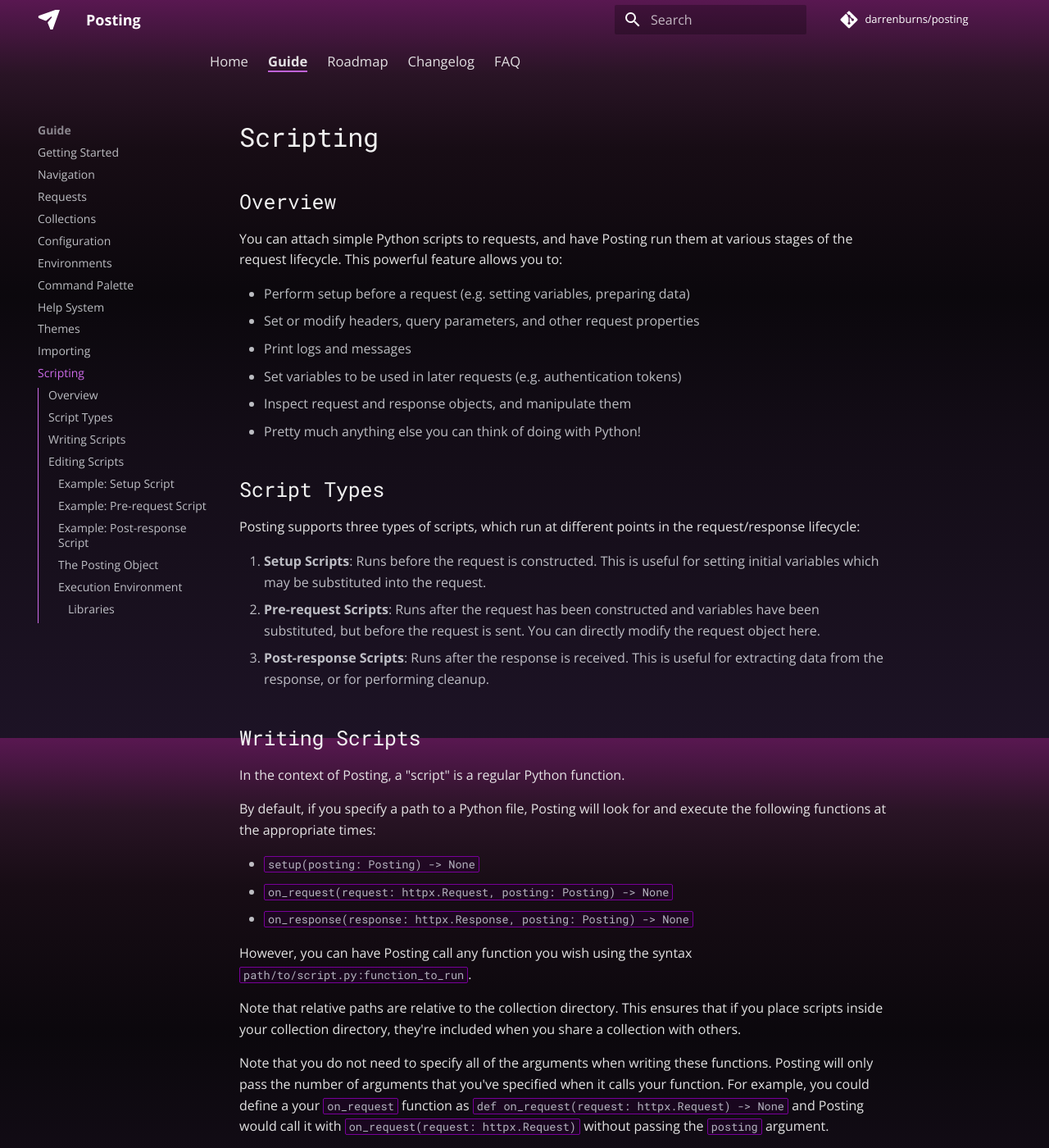
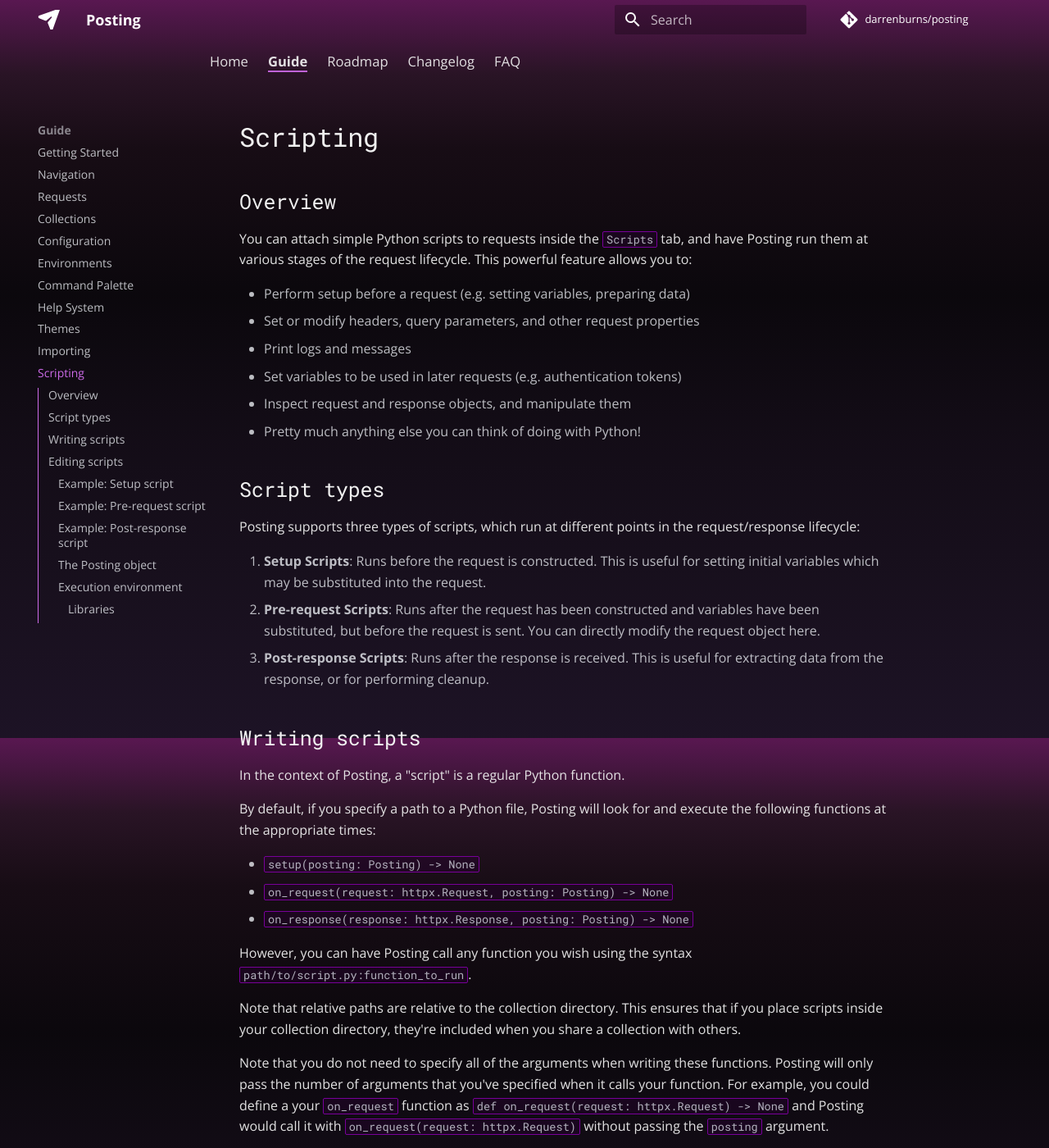
Before and after one commit to darrenburns/posting, an MkDocs documentation site: the page built from docs/guide/scripting.md, in a window 1280 px wide and 1400 px high. Shown: the whole window at 82% size. Built offline with MkDocs 1.6.1 and Material for MkDocs 9.7.7, drawn with Linux system fonts in a browser that asks for light colours; comment, search, counter and statistics services are not loaded; some of the changed text lies outside the part shown.

````diff
--- a/docs/guide/scripting.md
+++ b/docs/guide/scripting.md
@@ -1,6 +1,6 @@
 ## Overview
 
-You can attach simple Python scripts to requests, and have Posting run them at various stages of the request lifecycle. This powerful feature allows you to:
+You can attach simple Python scripts to requests inside the `Scripts` tab, and have Posting run them at various stages of the request lifecycle. This powerful feature allows you to:
 
 - Perform setup before a request (e.g. setting variables, preparing data)
 - Set or modify headers, query parameters, and other request properties
@@ -9,7 +9,7 @@ You can attach simple Python scripts to requests, and have Posting run them at v
 - Inspect request and response objects, and manipulate them
 - Pretty much anything else you can think of doing with Python!
 
-## Script Types
+## Script types
 
 Posting supports three types of scripts, which run at different points in the request/response lifecycle:
 
@@ -17,7 +17,7 @@ Posting supports three types of scripts, which run at different points in the re
 2. **Pre-request Scripts**: Runs after the request has been constructed and variables have been substituted, but before the request is sent. You can directly modify the request object here.
 3. **Post-response Scripts**: Runs after the response is received. This is useful for extracting data from the response, or for performing cleanup.
 
-## Writing Scripts
+## Writing scripts
 
 In the context of Posting, a "script" is a regular Python function.
 
@@ -35,7 +35,7 @@ they're included when you share a collection with others.
 
 Note that you do not need to specify all of the arguments when writing these functions. Posting will only pass the number of arguments that you've specified when it calls your function. For example, you could define a your `on_request` function as `def on_request(request: httpx.Request) -> None` and Posting would call it with `on_request(request: httpx.Request)` without passing the `posting` argument.
 
-## Editing Scripts
+## Editing scripts
 
 When you edit a script, it'll automatically be reloaded.
 This means you can keep Posting open while editing it.
@@ -46,7 +46,7 @@ Press ++ctrl+e++ while a script input field inside the `Scripts` tab is focused
 !!! warning
     As of version 2.0.0, the script file must exist *before* pressing ++ctrl+e++. Posting will not create the file for you.
 
-### Example: Setup Script
+### Example: Setup script
 
 The **setup script** is run before the request is built.
 You can set variables in the setup script that can be used in the request.
@@ -69,7 +69,7 @@ def setup(posting: Posting) -> None:
         posting.set_variable("auth_token", "1234567890")
 ```
 
-### Example: Pre-request Script
+### Example: Pre-request script
 
 The **pre-request script** is run after the request has been constructed and variables have been substituted, right before the request is sent.
 
@@ -87,7 +87,7 @@ def on_request(request: httpx.Request, posting: Posting) -> None:
     posting.notify("Request is being sent!")
 ```
 
-### Example: Post-response Script
+### Example: Post-response script
 
 The **post-response script** is run after the response is received.
 You can use this to extract data from the response, for example a JWT token,
@@ -104,7 +104,7 @@ def on_response(response: httpx.Response, posting: Posting) -> None:
     posting.set_variable("auth_token", response.headers["Authorization"])
 ```
 
-### The `Posting` Object
+### The `Posting` object
 
 The `Posting` object provides access to the application context and useful methods:
 
@@ -116,7 +116,7 @@ The `Posting` object provides access to the application context and useful metho
 
 Note that variables are described as "session variables" because they persist for the duration of the session (until you close Posting).
 
-### Execution Environment
+### Execution environment
 
 Scripts run in the same process and environment as Posting, so you should take care to avoid performing damaging global operations such as monkey-patching standard library modules.
 
--- a/pyproject.toml
+++ b/pyproject.toml
@@ -1,6 +1,6 @@
 [project]
 name = "posting"
-version = "1.13.0"
+version = "2.0.0b1"
 description = "The modern API client that lives in your terminal."
 authors = [
     { name = "Darren Burns", email = "darrenb900@gmail.com" }
@@ -16,7 +16,7 @@ dependencies = [
     "pydantic-settings==2.4.0",
     "python-dotenv==1.0.1",
     "textual[syntax]==0.79.1",
-    "textual-autocomplete==3.0.0a9",
+    "textual-autocomplete==3.0.0a10",
     "watchfiles>=0.24.0",
 ]
 readme = "README.md"
@@ -24,7 +24,7 @@ requires-python = ">= 3.11"
 license = { file = "LICENSE" }
 keywords = ["tui", "http", "client", "terminal", "api", "testing", "textual", "cli", "posting", "developer-tool"]
 classifiers = [
-    "Development Status :: 4 - Beta",
+    "Development Status :: 5 - Production/Stable",
     "Environment :: Console",
     "Intended Audience :: Developers",
     "License :: OSI Approved :: Apache Software License",
````
Also changed, not shown: 1 other file.
